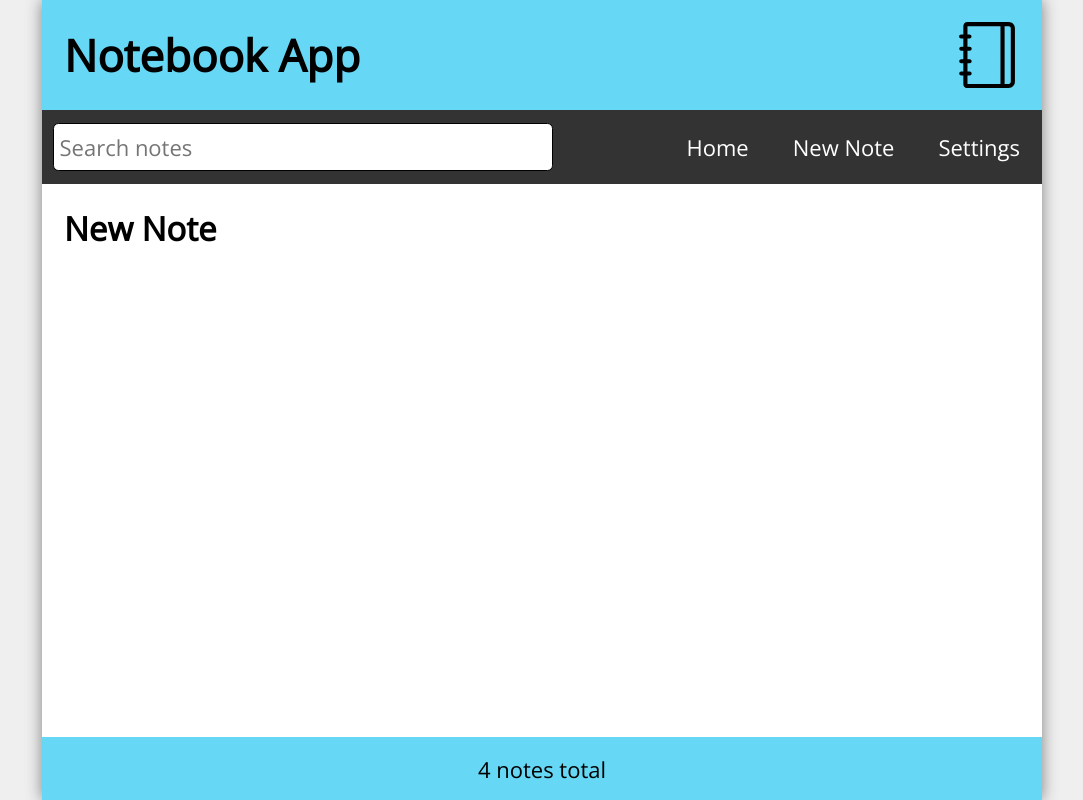
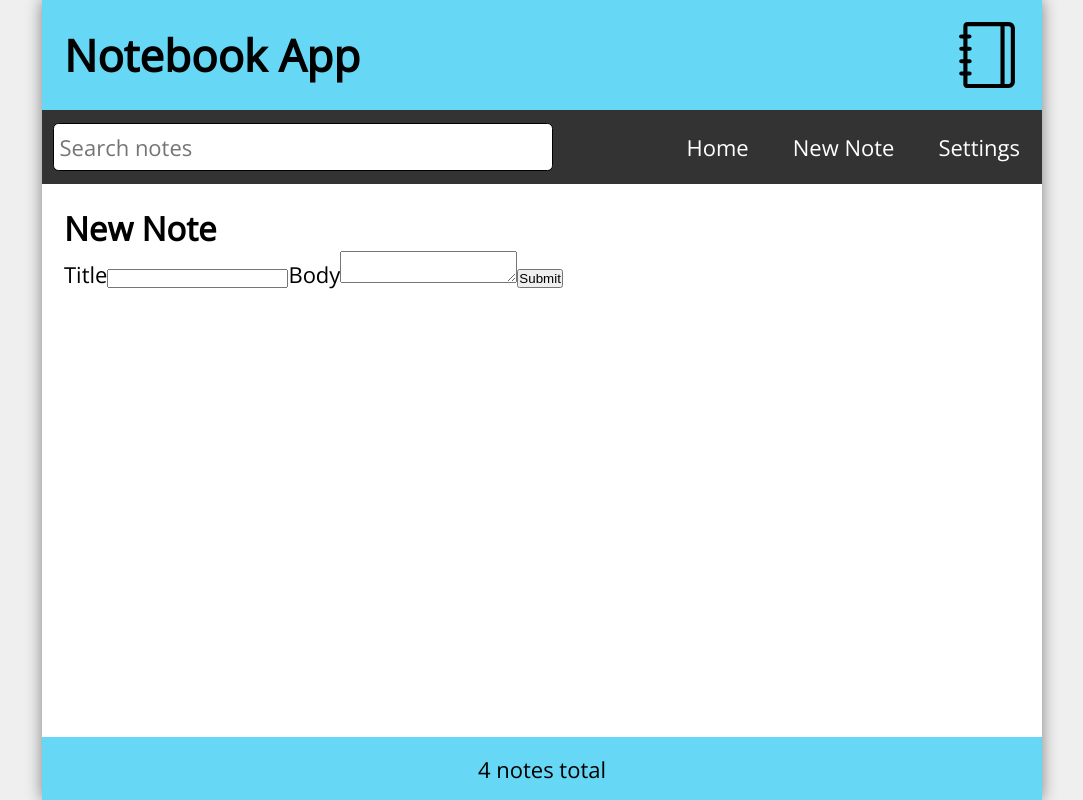
Before and after one commit to jordanr2m/react-notebook-app, a React (Create React App) app: page /note in a window 1280 px wide. Shown: the whole page, without its empty margins (98-1181 px from the left). Built offline with nearby package versions, Linux system fonts and the light colour scheme.

Commit message:
Began working on NewNote component.

```diff
--- a/package.json
+++ b/package.json
@@ -6,6 +6,7 @@
     "@testing-library/jest-dom": "^5.17.0",
     "@testing-library/react": "^13.4.0",
     "@testing-library/user-event": "^13.5.0",
+    "date-fns": "^3.6.0",
     "react": "^18.3.1",
     "react-dom": "^18.3.1",
     "react-icons": "^5.3.0",
--- a/src/components/Home.js
+++ b/src/components/Home.js
@@ -11,7 +11,7 @@ const Home = () => {
       {searchResults.length ? (
         <Feed notes={searchResults}/>
       ) : (
-        <p style={{marginTop: '0.25rem'}}>No notes to display. Create a <Link to="note">new note</Link></p>
+        <p className="statusMsg">No notes to display. Create a <Link to="note">new note</Link></p>
       )}
     </main>
   )
--- a/src/components/NewNote.js
+++ b/src/components/NewNote.js
@@ -1,9 +1,42 @@
-
+import { useState, useContext } from 'react';
+import { useNavigate } from 'react-router-dom';
+import DataContext from '../context/DataContext.js';
+import { format } from 'date-fns';
 
 const NewNote = () => {
+  const { notes, setNotes } = useContext(DataContext);
+  const [noteTitle, setNoteTitle] = useState('');
+  const [noteBody, setNoteBody] = useState('');
+
+  // Add a new note
+  const handleSubmit = (e) => {
+    e.preventDefault();
+    const id = (new Date().getTime()).toString(36);
+    const datetime = format(new Date(), 'MMMM dd, yyyy pp');
+    const newNote = { id, title: noteTitle, datetime, body: noteBody };
+  }
+
   return (
     <main className="NewNote">
       <h2>New Note</h2>
+      <form className='newNoteForm' onSubmit={handleSubmit}>
+        <label htmlFor='noteTitle'>Title</label>
+        <input
+          id='noteTitle'
+          type='text'
+          required
+          value={noteTitle}
+          onChange={(e) => setNoteTitle(e.target.value)}
+        />
+        <label htmlFor='noteBody'>Body</label>
+        <textarea
+          id='noteBody'
+          required
+          value={noteBody}
+          onChange={(e) => setNoteBody(e.target.value)}
+        />
+        <button type='submit'>Submit</button>
+      </form>
     </main>
   )
 }
--- a/src/context/DataContext.js
+++ b/src/context/DataContext.js
@@ -33,12 +33,12 @@ export const DataProvider = ({ children }) => {
           }
     ]);
 
-    // Functionality for Search Bar
+    // Search Bar
     useEffect(() => {
         const filteredNotes = notes.filter(note =>
             ((note.title).toLowerCase()).includes(search.toLowerCase())
             || ((note.body).toLowerCase()).includes(search.toLowerCase()));
-        setSearchResults(filteredNotes.reverse()); // newest note shows first
+        setSearchResults(filteredNotes.reverse());
     }, [notes, search]);
 
   return (
--- a/src/index.css
+++ b/src/index.css
@@ -231,7 +231,7 @@ body {
 }
 
 .statusMsg {
-  margin-top: 2rem;
+  margin-top: 0.5rem;
 }
 
 @media only screen and (min-width: 610px) {
```
Also changed, not shown: 1 other file (tests, documents, lock files or other folders).
